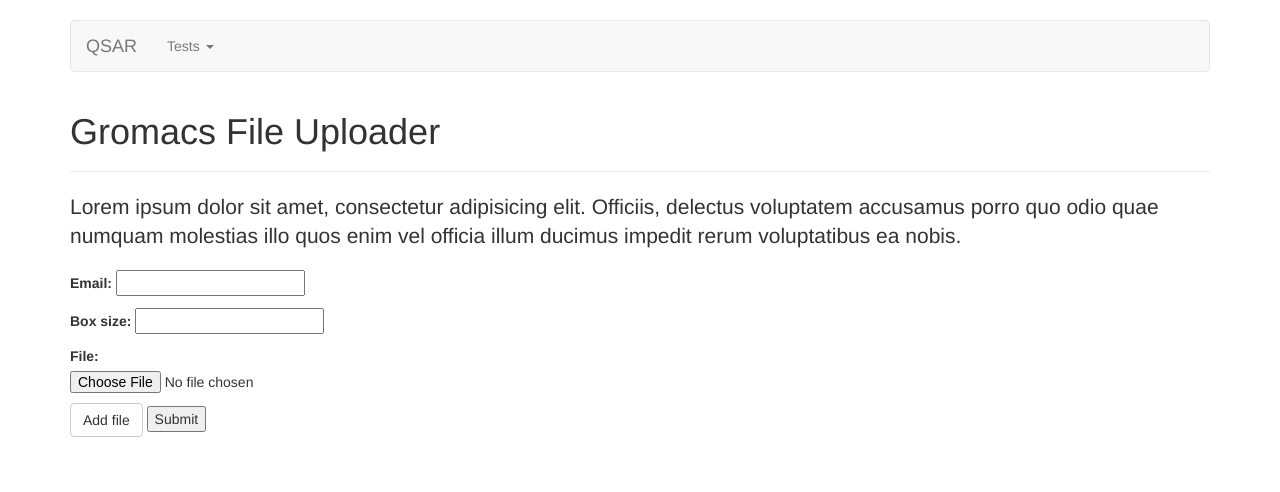
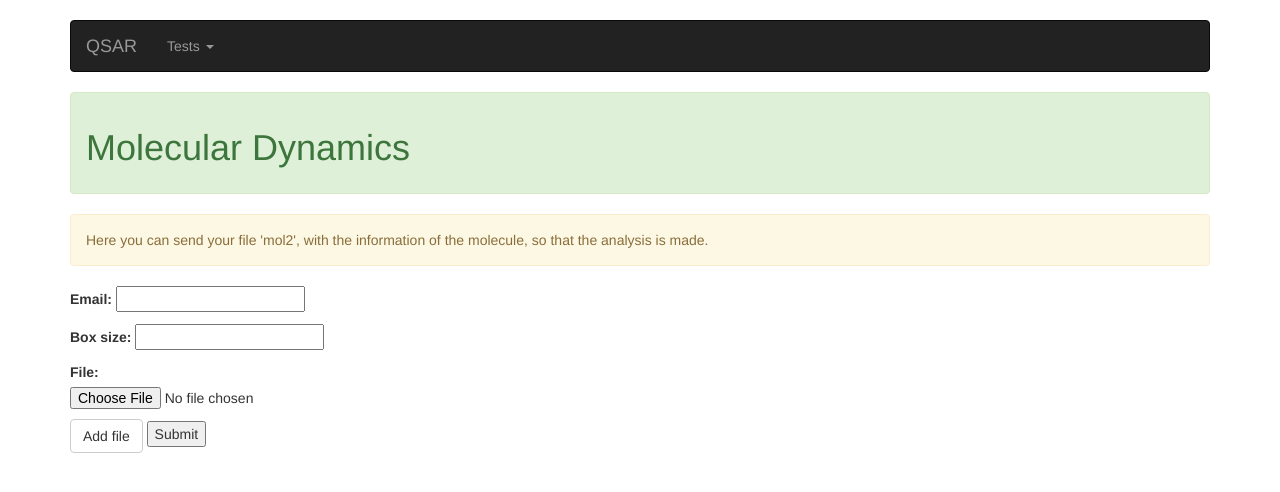
Before and after one commit to rougeth/Web-4D-QSAR, a Django app: page /gromacs in a window 1280 px wide. Shown: the top 492 px of the page. Run offline with Django 3.2, Linux system fonts and the light colour scheme; parts of the project's set-up code (start-up, migrations or seed data) failed here and were passed over; some libraries are stand-ins or nearby versions.

Commit message:
Modified tamplates.

```diff
--- a/src/app/templates/app/new_dynamic.html
+++ b/src/app/templates/app/new_dynamic.html
@@ -1,11 +1,11 @@
 {% extends 'base.html' %}
 
 {% block content %}
-<div class="page-header">
-    <h1>Gromacs File Uploader</h1>
+<div class="alert alert-success">
+    <h1>Molecular Dynamics</h1>
 </div>
-<p class="lead">
-    Lorem ipsum dolor sit amet, consectetur adipisicing elit. Officiis, delectus voluptatem accusamus porro quo odio quae numquam molestias illo quos enim vel officia illum ducimus impedit rerum voluptatibus ea nobis.
+<p class="alert alert-warning">
+    Here you can send your file 'mol2', with the information of the molecule, so that the analysis is made.
 </p>
 
 <form role="form" method="post" enctype="multipart/form-data">
--- a/src/templates/base.html
+++ b/src/templates/base.html
@@ -4,7 +4,7 @@
 <html lang="en">
 <head>
     <meta charset="UTF-8">
-    <title>QSAR</title>
+    <title>QSAR-LqtaGrid</title>
 
     <link rel="stylesheet" href="{% static "css/bootstrap.css" %}">
     <link rel="stylesheet" href="{% static "css/base.css" %}">
@@ -12,7 +12,7 @@
 </head>
 <body>
     <div class="container content">
-        <nav class="navbar navbar-default" role="navigation">
+        <nav class="navbar navbar-inverse" role="navigation">
           <div class="container">
             <!-- Brand and toggle get grouped for better mobile display -->
             <div class="navbar-header">
@@ -31,7 +31,7 @@
                 <li class="dropdown">
                   <a href="#" class="dropdown-toggle" data-toggle="dropdown">Tests <b class="caret"></b></a>
                   <ul class="dropdown-menu">
-                    <li><a href="/tests/gromacs-file-test">Gromacs file upload</a></li>
+                    <li><a href="/tests/gromacs-file-test">Molecular Dynamics</a></li>
                   </ul>
                 </li>
               </ul>
```
